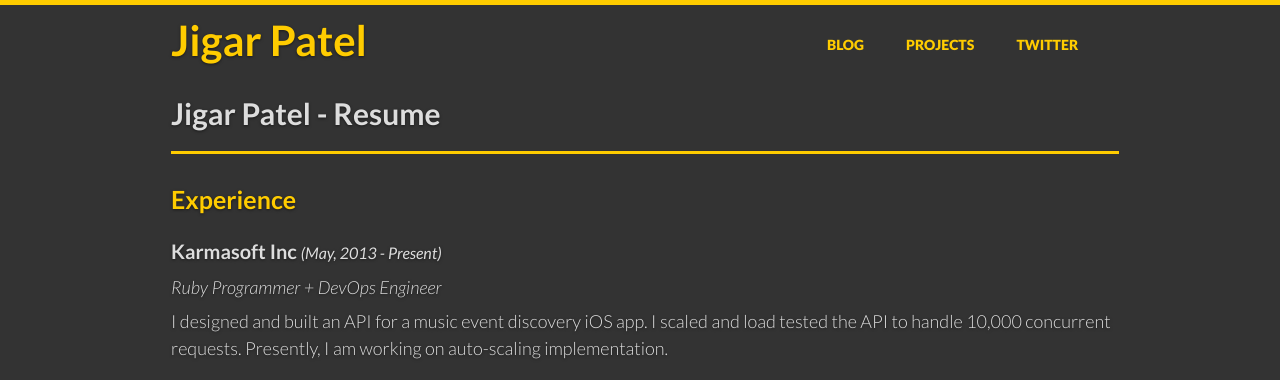
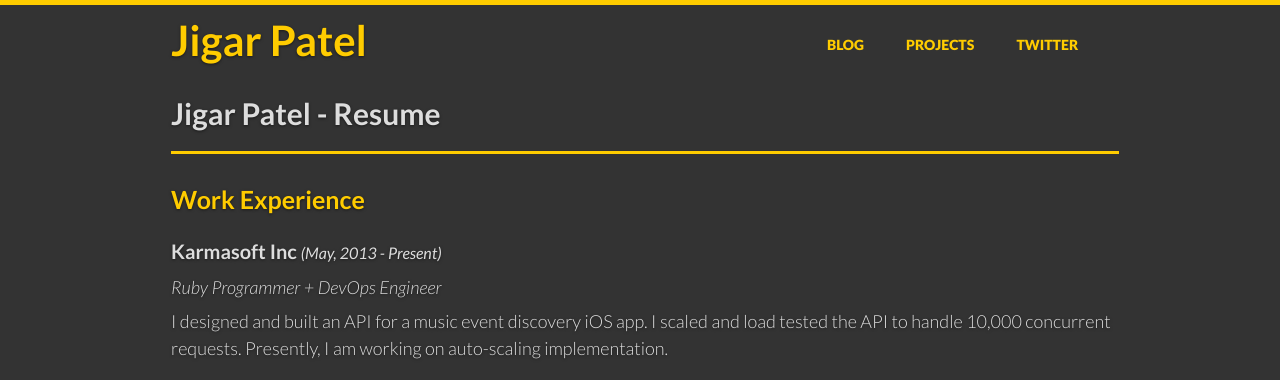
Before and after one commit to agentbigman/Agentbigman.github.io, a Jekyll site: the page built from resume/index.html, in a window 1280 px wide and 900 px high. Shown: the top 380 px of the window. Built offline with Jekyll 4.4.1, drawn with Linux system fonts in a browser that asks for light colours; some web fonts are replaced; comment, search, counter and statistics services are not loaded.

Commit message:
fix section titles in resume

```diff
--- a/resume/index.html
+++ b/resume/index.html
@@ -9,7 +9,7 @@ author: all
     <div class="resume-title">Jigar Patel - Resume</div>
 </div>
 
-<div class="resume-section-title">Experience</div>
+<div class="resume-section-title">Work Experience</div>
 
 <div class="resume-item">
     <div class="resume-item-title">Karmasoft Inc
@@ -90,7 +90,8 @@ management tool for <a href="https://www.wework.com/">WeWork NYC</a> and SMS gam
 </div>
 
 <div class="resume-item">
-    <div class="resume-item-title">Freelance Information Security Consultant
+    <div class="resume-item-title"><a>Freelance Information Security
+            Consultant</a>
         <span class="duration">(September, 2009 - April, 2010)</span>
     </div>
 
@@ -101,7 +102,7 @@ management tool for <a href="https://www.wework.com/">WeWork NYC</a> and SMS gam
 </div>
 
 <div class="resume-item">
-    <div class="resume-item-title">IBM India Private Limited
+    <div class="resume-item-title"><a>IBM India Private Limited</a>
         <span class="duration">(June, 2008 - July, 2009)</span>
     </div>
 
```
